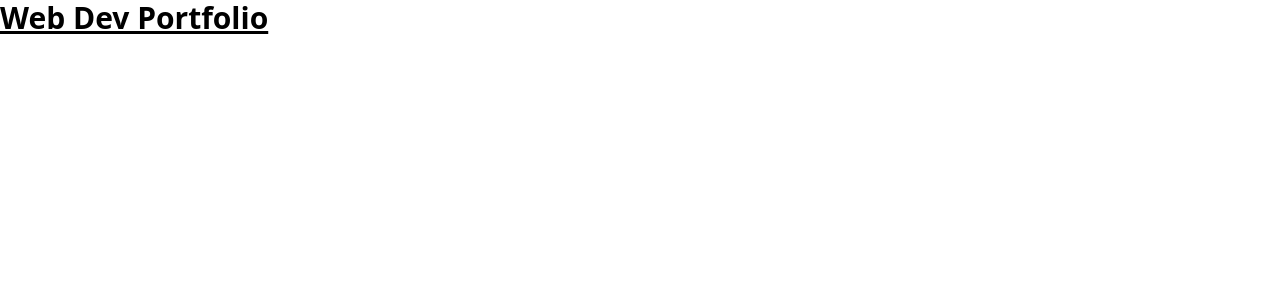
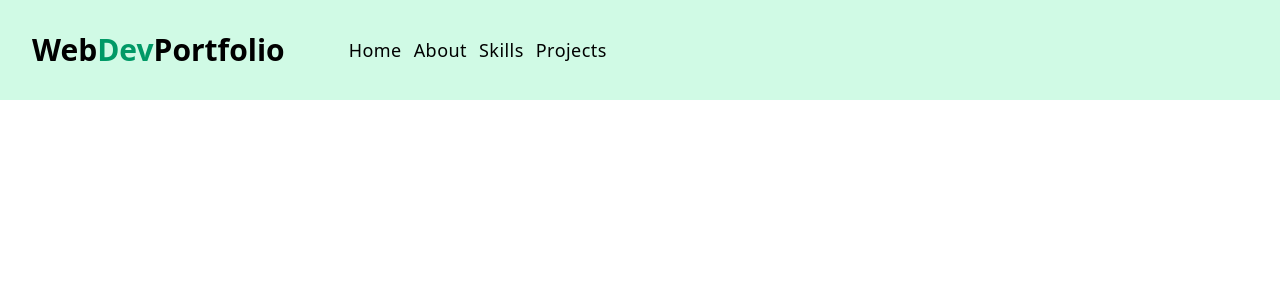
Before and after one commit to SimAndrew/webDevPortfolio-reactjs, a React (Vite) app: page / in a window 1280 px wide. Shown: the top 300 px of the page. Built offline with nearby package versions, Linux system fonts and the light colour scheme.

Commit message:
feat: implement Navbar component and add data structure for links, skills, and projects

```diff
--- a/src/App.jsx
+++ b/src/App.jsx
@@ -1,5 +1,11 @@
+import Navbar from './components/Navbar.jsx';
+
 function App() {
-	return <h2 class="text-3xl font-bold underline">Web Dev Portfolio</h2>;
+	return (
+		<>
+			<Navbar />
+		</>
+	);
 }
 
 export default App;
--- /dev/null
+++ b/src/components/Navbar.jsx
@@ -0,0 +1,30 @@
+import { links } from '../data.jsx';
+
+const Navbar = () => {
+	return (
+		<nav className="bg-emerald-100">
+			<div className="mx-auto max-w-7xl px-8 py-4 flex flex-col sm:flex-row sm:gap-x-16 sm:items-center sm:py-8">
+				<h2 className="text-3xl font-bold">
+					Web<span className="text-emerald-600">Dev</span>Portfolio
+				</h2>
+
+				<div className="flex gap-x-3 ">
+					{links.map((link) => {
+						const { id, href, text } = link;
+						return (
+							<a
+								key={id}
+								href={href}
+								className="capitalize text-lg tracking-wide hover:text-emerald-600 duration-300"
+							>
+								{text}
+							</a>
+						);
+					})}
+				</div>
+			</div>
+		</nav>
+	);
+};
+
+export default Navbar;
--- /dev/null
+++ b/src/data.jsx
@@ -0,0 +1,64 @@
+import { nanoid } from 'nanoid';
+import { FaHtml5, FaJs, FaReact } from 'react-icons/fa';
+import { RiNextjsLine } from 'react-icons/ri';
+
+export const links = [
+	{ id: nanoid(), href: '#home', text: 'home' },
+	{ id: nanoid(), href: '#about', text: 'about' },
+	{ id: nanoid(), href: '#skills', text: 'skills' },
+	{ id: nanoid(), href: '#projects', text: 'projects' },
+];
+
+export const skills = [
+	{
+		id: nanoid(),
+		title: 'HTML&CSS',
+		icon: <FaHtml5 className="h-16 w-16 text-emerald-500" />,
+		text: 'Highly skilled in HTML & CSS, adeptly crafting visually appealing and responsive websites for optimal user experiences.',
+	},
+	{
+		id: nanoid(),
+		title: 'Javascript',
+		icon: <FaJs className="h-16 w-16 text-emerald-500" />,
+		text: 'Expertise in JavaScript, building interactive and dynamic web applications with a focus on seamless user interactions and functionality',
+	},
+	{
+		id: nanoid(),
+		title: 'React',
+		icon: <FaReact className="h-16 w-16 text-emerald-500" />,
+		text: 'Advanced proficiency in React, developing efficient and interactive front-end applications with a strong emphasis on component-based architecture.',
+	},
+	{
+		id: nanoid(),
+		title: 'Next',
+		icon: <RiNextjsLine className="h-16 w-16 text-emerald-500" />,
+		text: 'Advanced proficiency in Next.js, developing efficient and interactive front-end applications with a strong emphasis on component-based architecture.',
+	},
+];
+
+export const projects = [
+	{
+		id: nanoid(),
+		img: 'https://images.pexels.com/photos/326503/pexels-photo-326503.jpeg?auto=compress&cs=tinysrgb&w=800',
+		url: 'https://react.dev/',
+		github: 'https://github.com/facebook/react/releases',
+		title: 'first project',
+		text: 'Lorem ipsum dolor sit amet consectetur, adipisicing elit. Asperiores aperiam porro impedit tenetur quo hic omnis doloribus dolores enim deleniti.',
+	},
+	{
+		id: nanoid(),
+		img: 'https://images.pexels.com/photos/2148222/pexels-photo-2148222.jpeg?auto=compress&cs=tinysrgb&w=800',
+		url: 'https://react.dev/',
+		github: 'https://github.com/facebook/react/releases',
+		title: 'second project',
+		text: 'Lorem ipsum dolor sit amet consectetur, adipisicing elit. Asperiores aperiam porro impedit tenetur quo hic omnis doloribus dolores enim deleniti.',
+	},
+	{
+		id: nanoid(),
+		img: 'https://images.pexels.com/photos/12883026/pexels-photo-12883026.jpeg?auto=compress&cs=tinysrgb&w=800',
+		url: 'https://react.dev/',
+		github: 'https://github.com/facebook/react/releases',
+		title: 'third project',
+		text: 'Lorem ipsum dolor sit amet consectetur, adipisicing elit. Asperiores aperiam porro impedit tenetur quo hic omnis doloribus dolores enim deleniti.',
+	},
+];
```
